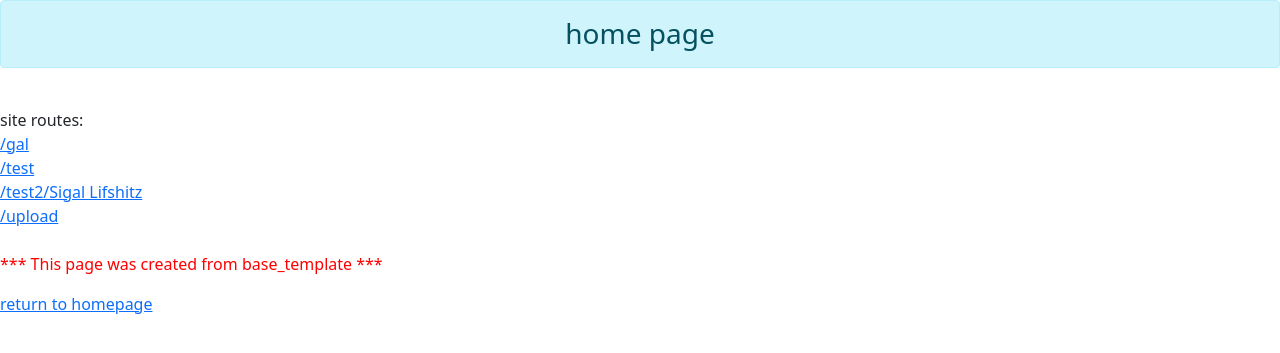
After one commit to latingate/test2, a Flask app: template templates/home.html in a window 1280 px wide. The commit adds this page. Shown: the top 353 px of the page. Run offline with Flask 2, Linux system fonts and the light colour scheme; the template is opened without the code that fills it, so the values that code supplies are empty.

Commit message:
some changes

```diff
--- a/flask_test.py
+++ b/flask_test.py
@@ -34,14 +34,7 @@ patch_request_class(app)  # set maximum file size, default is 16MB
 
 @app.route("/")
 def home():
-    s = '''
-        <br/>Other routes:
-        <br/><a href='/gal'>/gal</a>
-        <br/><a href='/test'>/test</a>
-        <br/><a href='/test2/Sigal Lifshitz'>/test2/Sigal Lifshitz</a>
-        <br/><a href='/upload'>/upload</a>
-    '''
-    return s
+    return render_template('home.html')
 
 
 admin_name = 'Gal Sarig'
--- a/templates/base_template.html
+++ b/templates/base_template.html
@@ -18,7 +18,9 @@
     {% endblock %}
 </div>
 
+<br/>
 <p style='color: red'>*** This page was created from base_template ***</p>
+<a href="/">return to homepage</a>
 </body>
 
 <script src="https://cdn.jsdelivr.net/npm/bootstrap@5.1.0/dist/js/bootstrap.bundle.min.js"
--- /dev/null
+++ b/templates/home.html
@@ -0,0 +1,12 @@
+{% extends "base_template.html" %}
+
+{% set title = 'home'%}
+{% set page_header = 'home page' %}
+
+{% block contents %}
+        <br/>site routes:
+        <br/><a href='/gal'>/gal</a>
+        <br/><a href='/test'>/test</a>
+        <br/><a href='/test2/Sigal Lifshitz'>/test2/Sigal Lifshitz</a>
+        <br/><a href='/upload'>/upload</a>
+{% endblock contents %}
```
